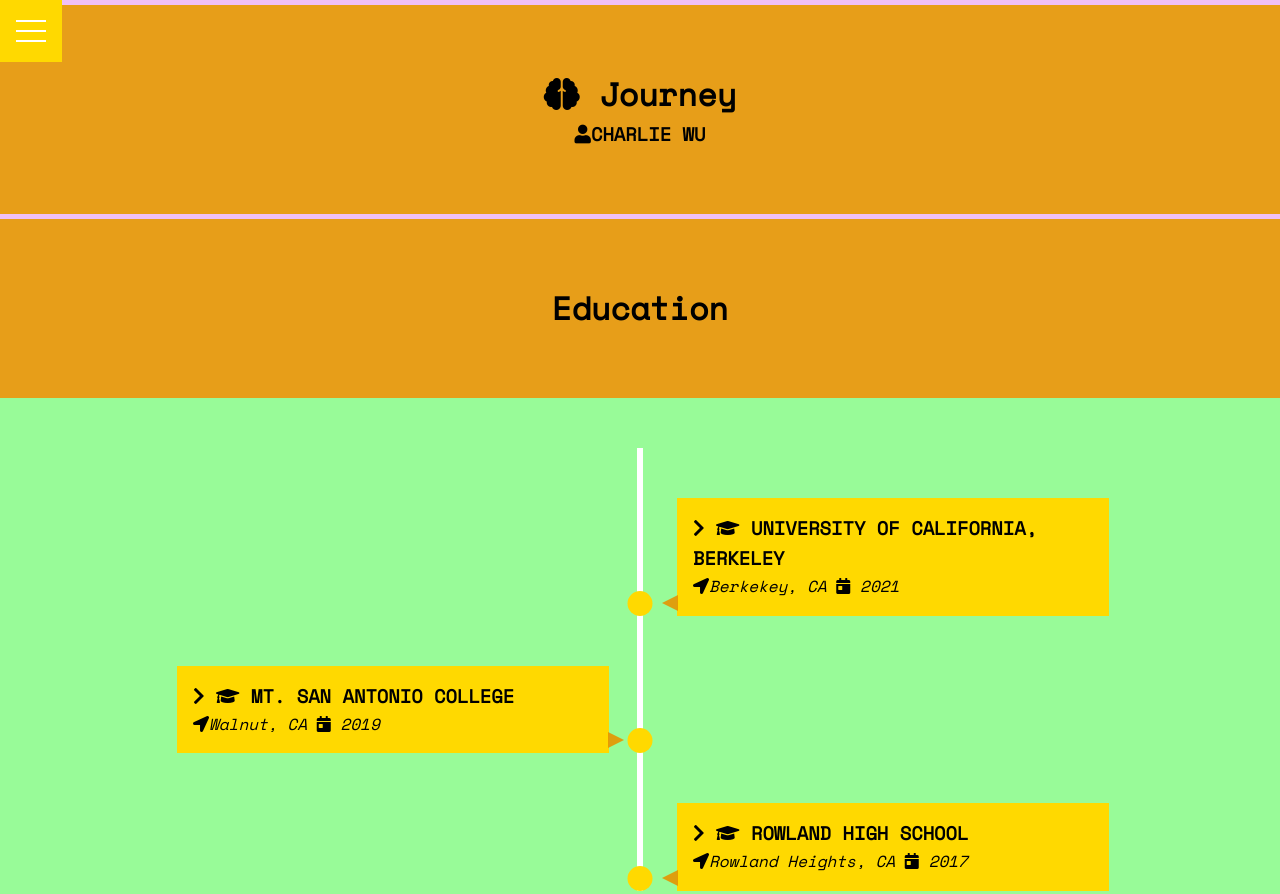
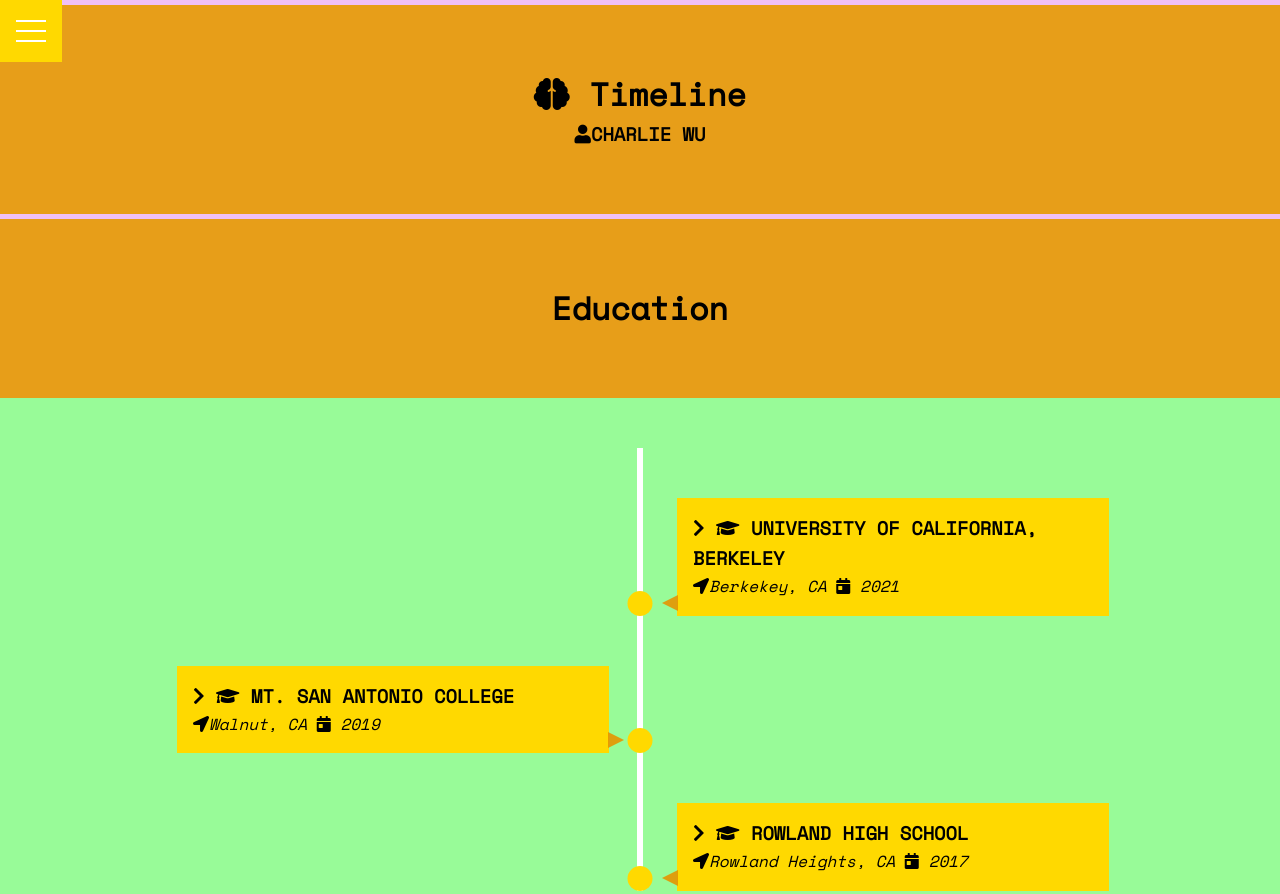
Before and after one commit to hcharlie1201/hcharlie1201.github.io, a website: page journey.html in a window 1280 px wide. Shown: the top 894 px of the page. Drawn offline with nearby package versions, Linux system fonts and the light colour scheme.

Commit message:
[chore] changed journy to timeline

```diff
--- a/journey.html
+++ b/journey.html
@@ -33,7 +33,7 @@
             <ul>
               <li><a href="./index.html">Home</a></li>
               <li><a href="./about.html">About</a></li>
-              <li><a href="./journey.html">Journey</a></li>
+              <li><a href="./journey.html">Timeline</a></li>
               <li><a href="./projects.html">Projects</a></li>
             </ul>
           </div>
@@ -43,7 +43,7 @@
 
     <header id="top-header">
       <div class="container-top-header">
-        <h1><i class="fas fa-brain"></i> Journey</h1>
+        <h1><i class="fas fa-brain"></i> Timeline</h1>
         <h3><i class="fas fa-user"></i>Charlie Wu</h3>
       </div>
     </header>
```
Also changed, not shown: about.html (+1 -1 lines), index.html (+1 -1 lines), projects.html (+1 -1 lines).
